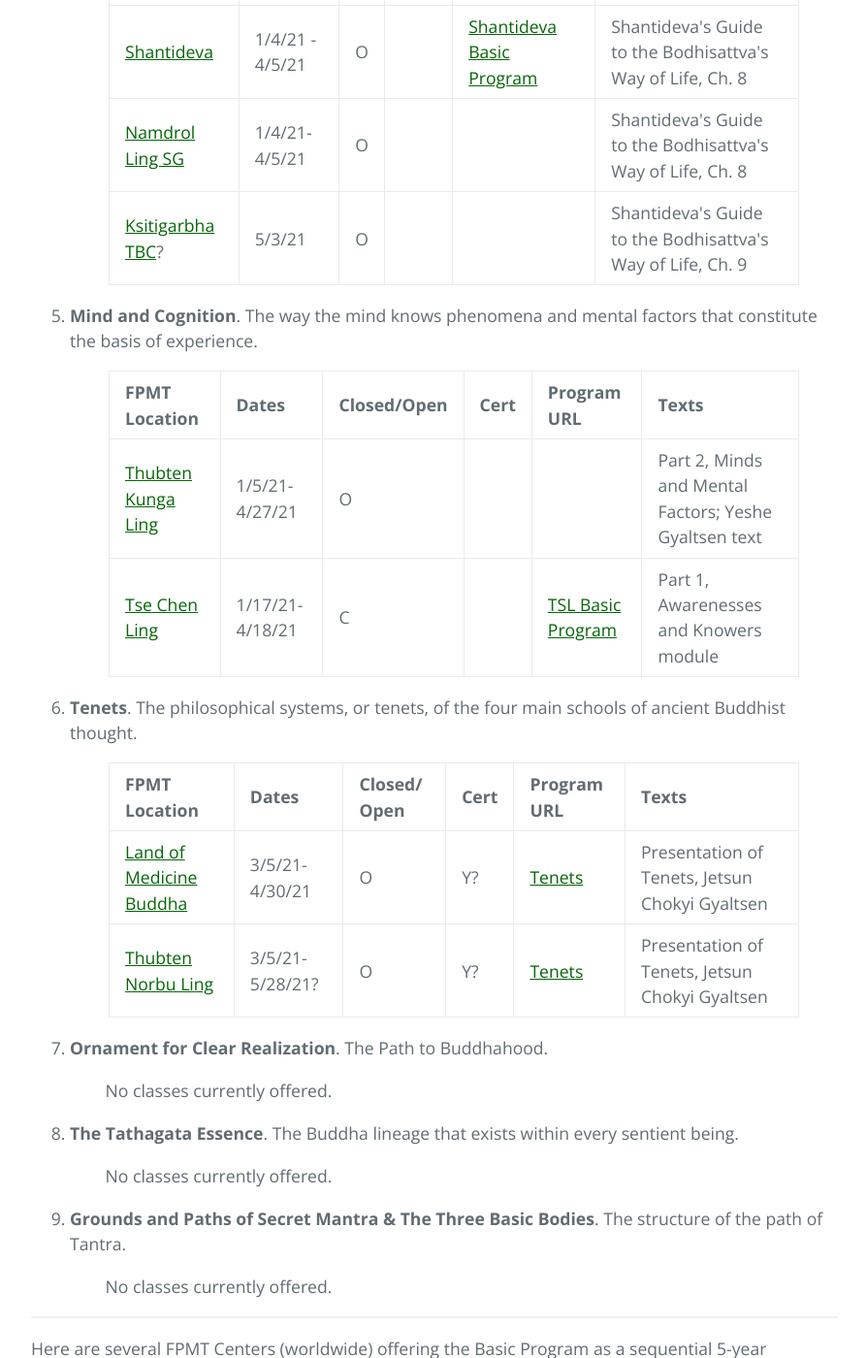
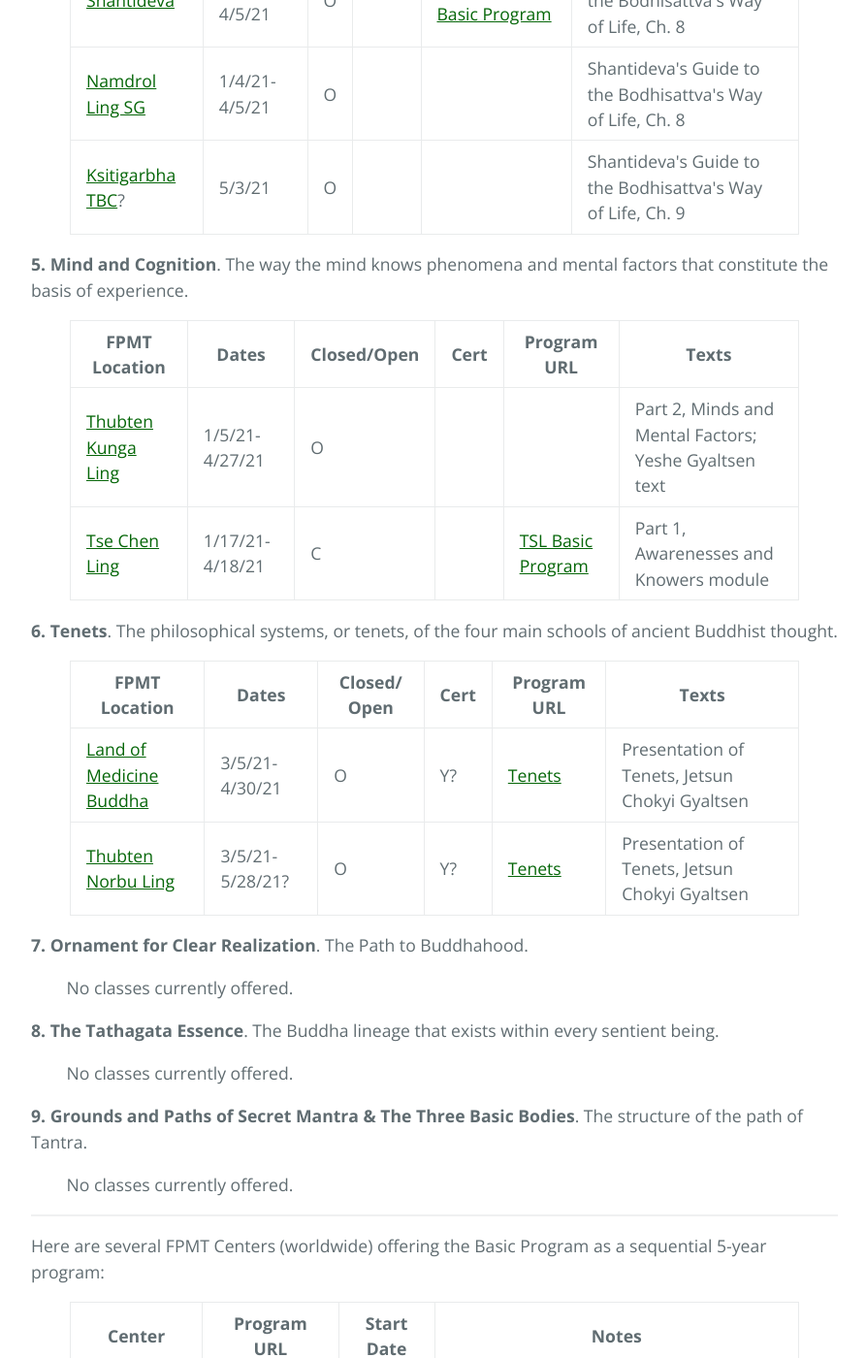
Before and after one commit to lgeorge/lgeorge.github.io, a Jekyll site: the page built from fpmt-na/index.html, in a window 1280 px wide and 1400 px high, scrolled down 1677 px. Shown: the whole window at 97% size, without its empty margins (192-1085 px from the left). Built offline with Jekyll 4.4.1, drawn with Linux system fonts in a browser that asks for light colours; some of the changed text lies outside the part shown.

Commit message:
move ol back to p

```diff
--- a/fpmt-na/index.html
+++ b/fpmt-na/index.html
@@ -22,8 +22,7 @@
       "C" means the course is closed to new students after it starts.
       "Cert" indicates that completion of the course can fulfill the Basic Program requirement for the subject.</p>
 
-    <ol>
-      <li><p><strong>Stages of the Path</strong>. Stages of the Path to Enlightenment of beings of low, middling and great capacity.</p>
+    <p><strong>1. Stages of the Path</strong>. Stages of the Path to Enlightenment of beings of low, middling and great capacity.</p>
 
     <figure class="wp-block-table alignwide is-style-regular">
     	<table>
@@ -150,9 +146,8 @@
     		</tbody>
     	</table>
     </figure>
-    </li>
 
-    <li><p><strong>Mind and Cognition</strong>. The way the mind knows phenomena and mental factors that constitute the basis of experience.</p>
+    <p><strong>5. Mind and Cognition</strong>. The way the mind knows phenomena and mental factors that constitute the basis of experience.</p>
 
     <figure class="wp-block-table alignwide is-style-regular">
     	<table class="has-subtle-light-gray-background-color has-background">
@@ -186,9 +181,8 @@
     		</tbody>
     	</table>
     </figure>
-    </li>
 
-    <li><p><strong>Tenets</strong>. The philosophical systems, or tenets, of the four main schools of ancient Buddhist thought.</p>
+    <p><strong>6. Tenets</strong>. The philosophical systems, or tenets, of the four main schools of ancient Buddhist thought.</p>
 
     <figure class="wp-block-table alignwide is-style-regular">
     	<table class="has-subtle-light-gray-background-color has-background">
@@ -222,23 +216,18 @@
     		</tbody>
     	</table>
     </figure>
-    </li>
 
-    <li><p><strong>Ornament for Clear Realization</strong>. The Path to Buddhahood.</p>
+    <p><strong>7. Ornament for Clear Realization</strong>. The Path to Buddhahood.</p>
 
     <p>&nbsp; &nbsp; &nbsp; &nbsp; No classes currently offered.</p>
-    </li>
 
-    <li><p><strong>The Tathagata Essence</strong>. The Buddha lineage that exists within every sentient being.</p>
+    <p><strong>8. The Tathagata Essence</strong>. The Buddha lineage that exists within every sentient being.</p>
 
     <p>&nbsp; &nbsp; &nbsp; &nbsp; No classes currently offered.</p>
-    </li>
 
-    <li><p><strong>Grounds and Paths of Secret Mantra &amp; The Three Basic Bodies</strong>. The structure of the path of Tantra.</p>
+    <p><strong>9. Grounds and Paths of Secret Mantra &amp; The Three Basic Bodies</strong>. The structure of the path of Tantra.</p>
 
     <p>&nbsp; &nbsp; &nbsp; &nbsp; No classes currently offered.</p>
-    </li>
-    </ol>
 
     <hr class="wp-block-separator is-style-wide"/>
 
```
Also changed, not shown: other parts of fpmt-na/index.html (+3 -6 lines).
